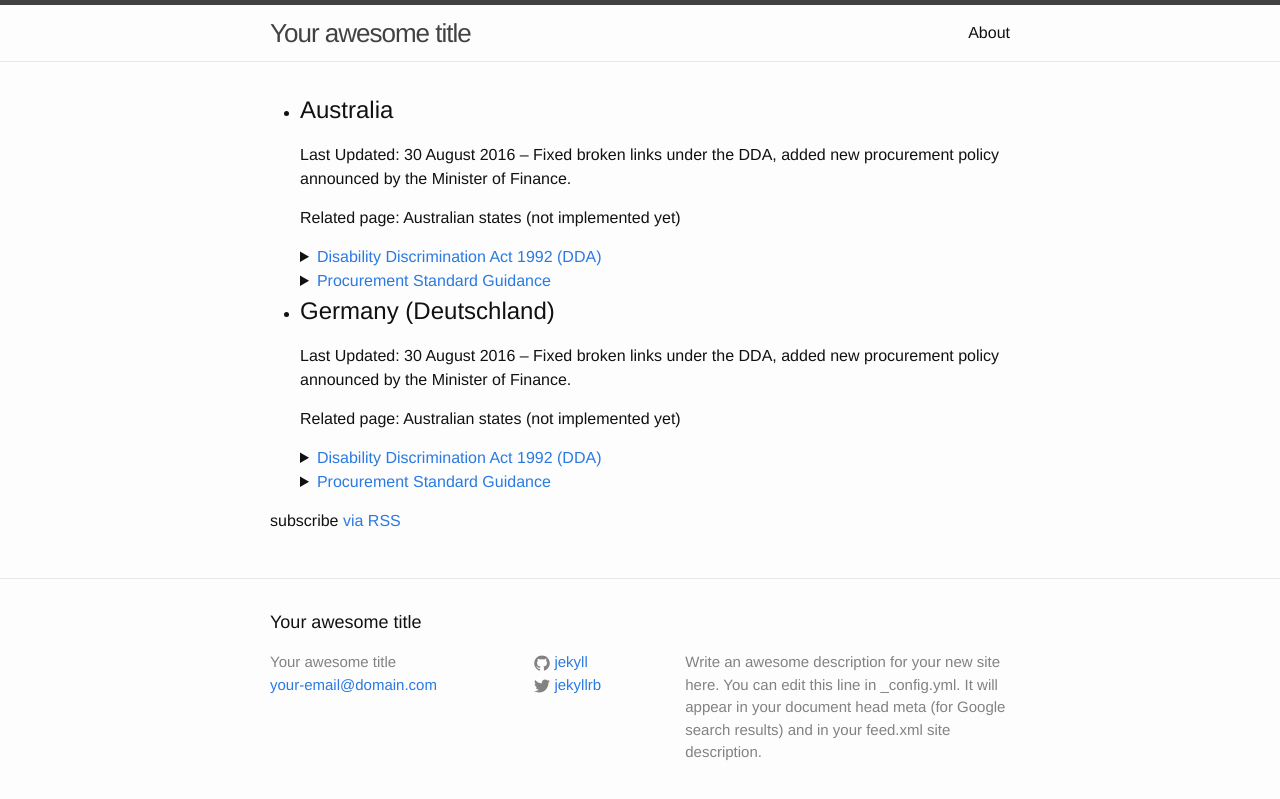
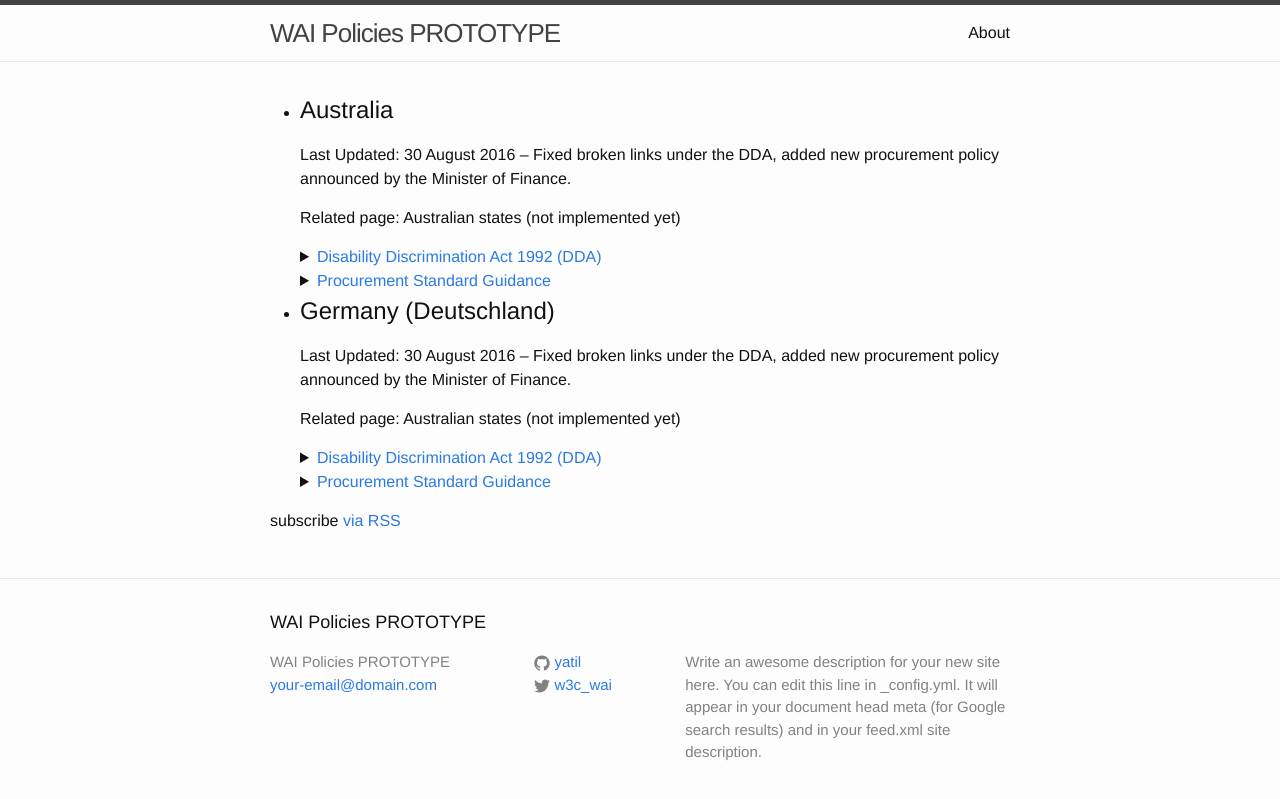
Before and after one commit to w3c/wai-policies-prototype, a Jekyll site: the page built from index.html, in a window 1280 px wide. Shown: the top 799 px of the page. Built offline with Jekyll 4.4.1, drawn with Linux system fonts in a browser that asks for light colours.

Commit message:
Change title and baseURL

```diff
--- a/_config.yml
+++ b/_config.yml
@@ -6,16 +6,16 @@
 # 'jekyll serve'. If you change this file, please restart the server process.
 
 # Site settings
-title: Your awesome title
+title: WAI Policies PROTOTYPE
 email: your-email@domain.com
 description: > # this means to ignore newlines until "baseurl:"
   Write an awesome description for your new site here. You can edit this
   line in _config.yml. It will appear in your document head meta (for
   Google search results) and in your feed.xml site description.
-baseurl: "" # the subpath of your site, e.g. /blog
+baseurl: "/wai-policies-prototype" # the subpath of your site, e.g. /blog
 url: "http://yourdomain.com" # the base hostname & protocol for your site
-twitter_username: jekyllrb
-github_username:  jekyll
+twitter_username: w3c_wai
+github_username:  yatil
 
 # Build settings
 markdown: kramdown
```
